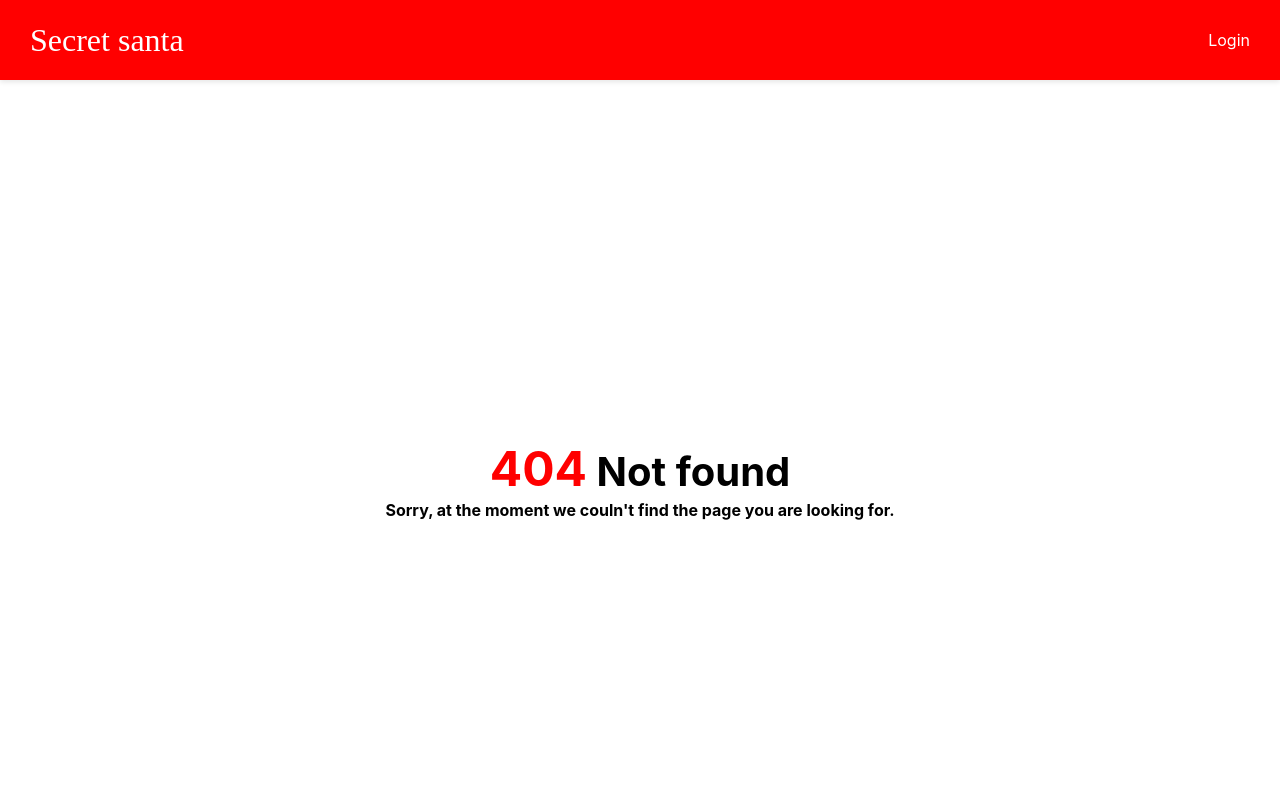
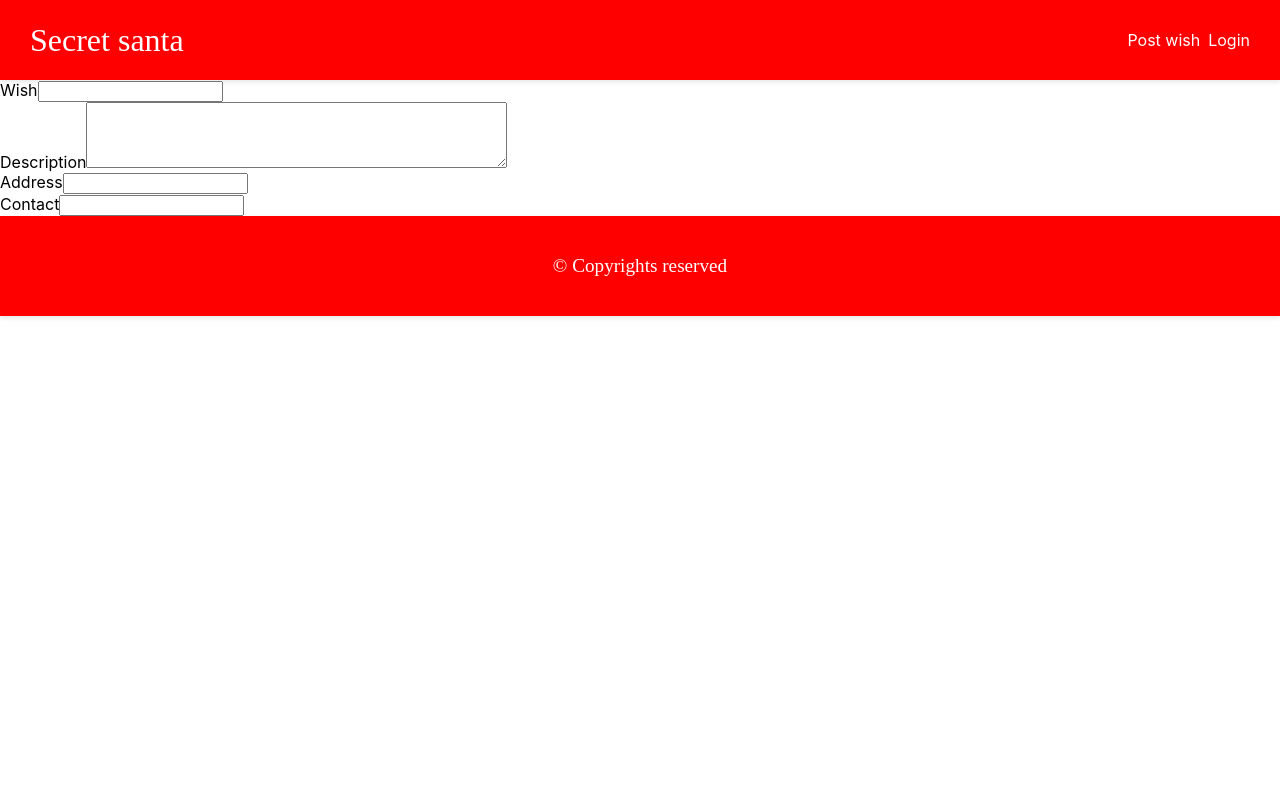
Before and after one commit to Ragavendravignesh/secret-santa-frontend, a Next.js app: page /postWish in a window 1280 px wide. Before the commit this address had no page. Shown: the top 800 px of the page. Built offline with nearby package versions, Linux system fonts and the light colour scheme; a web font is replaced by a local one.

Commit message:
Styling changes added

```diff
--- a/components/Header.js
+++ b/components/Header.js
@@ -1,42 +1,53 @@
-import styles from '@styles/Header.module.css';
+import styles from '@styles/Header.module.css'
 import Link from 'next/link'
-import {useEffect, useState } from 'react';
-import { useRouter } from 'next/router';
+import { useEffect, useState } from 'react'
+import { useRouter } from 'next/router'
 
 export default function Header() {
-    const [user, setUser] = useState(false);
-    const route = useRouter();
+  const [user, setUser] = useState(false)
+  const route = useRouter()
 
   useEffect(() => {
-        const value = localStorage.getItem('user');
+    const value = localStorage.getItem('user')
     const data = value && JSON.parse(value)
 
-        setUser(data);
+    setUser(data)
   }, [])
 
   const logout = () => {
-        localStorage.removeItem('user');
-        setUser('');
+    localStorage.removeItem('user')
+    setUser('')
     route.push('/')
   }
 
-    return <div className={styles.header}>
+  return (
+    <div className={styles.header}>
       <div className={styles.logo}>
-            <Link href="/">
+        <Link href='/'>
           <a>Secret santa</a>
         </Link>
       </div>
 
       <nav>
         <ul className={styles.elements}>
-                {user ? <li onClick={logout}>Logout</li> : (
+          {user ? (
+            <li onClick={logout}>Logout</li>
+          ) : (
+            <>
+              <li>
+                <Link href='/postWish'>
+                  <a>Post wish</a>
+                </Link>
+              </li>
               <li>
                 <Link href='/login'>
                   <a>Login</a>
                 </Link>
               </li>
-                ) }
+            </>
+          )}
         </ul>
       </nav>
     </div>
+  )
 }
--- /dev/null
+++ b/pages/postWish.js
@@ -0,0 +1,60 @@
+import Layout from '../components/Layout'
+import { useState, useEffect } from 'react'
+import styles from '@styles/PostWish.module.css'
+
+export default function PostWish() {
+  const [wish, setWish] = useState('')
+  const [description, setDescription] = useState('')
+  const [address, setAddress] = useState('')
+  const [contact, setContact] = useState('')
+
+  const handleSubmit = (e) => {
+    e.preventDefault()
+  }
+
+  return (
+    <Layout title={'Post your wish | Secret Santa'}>
+      <form onSubmit={handleSubmit}>
+        <div className={styles.formControl}>
+          <label htmlFor='wish'>Wish</label>
+          <input
+            type='text'
+            name='wish'
+            id='wish'
+            onChange={(e) => setWish(e.target.value)}
+            value={wish}
+          />
+        </div>
+        <div className={styles.formControl}>
+          <label htmlFor='description'>Description</label>
+          <textarea
+            id="descripition"
+            name="description"
+            rows={4}
+            cols={50}
+            onChange={(e) => setDescription(e.target.value)}
+            value={description}
+          />
+        </div><div className={styles.formControl}>
+          <label htmlFor='address'>Address</label>
+          <input
+            type='text'
+            name='address'
+            id='address'
+            onChange={(e) => setWish(e.target.value)}
+            value={wish}
+          />
+        </div><div className={styles.formControl}>
+          <label htmlFor='contact'>Contact</label>
+          <input
+            type='text'
+            name='contact'
+            id='contact'
+            onChange={(e) => setContact(e.target.value)}
+            value={contact}
+          />
+        </div>
+      </form>
+    </Layout>
+  )
+}
--- a/styles/Header.module.css
+++ b/styles/Header.module.css
@@ -3,14 +3,13 @@
 .header {
   display: flex;
   justify-content: space-between;
-    padding: 1rem 0;
   background-color: #ff0000;
   color: #fff;
   height: 80px;
   align-items: center;
-    padding: 0 30px;
+  padding: 1rem 30px;
   font-size: 1rem;
-    box-shadow: 0 2px 5px rgba(0,0,0,0.1);
+  box-shadow: 0 2px 5px rgba(0, 0, 0, 0.1);
 }
 
 .logo {
@@ -20,4 +19,20 @@
 
 .elements {
   list-style: none;
+  display: flex;
 }
+
+.elements li {
+  margin-left: 0.5rem;
+}
+
+@media (max-width: 768px) {
+  .logo {
+    font-size: 1.5rem;
+  }
+
+  .header {
+    font-size: 0.8rem;
+    padding: 1rem 20px;
+  }
+}
```
Also changed, not shown: styles/PostWish.module.css (added). Lines whose indentation alone changed are shown as unchanged.
